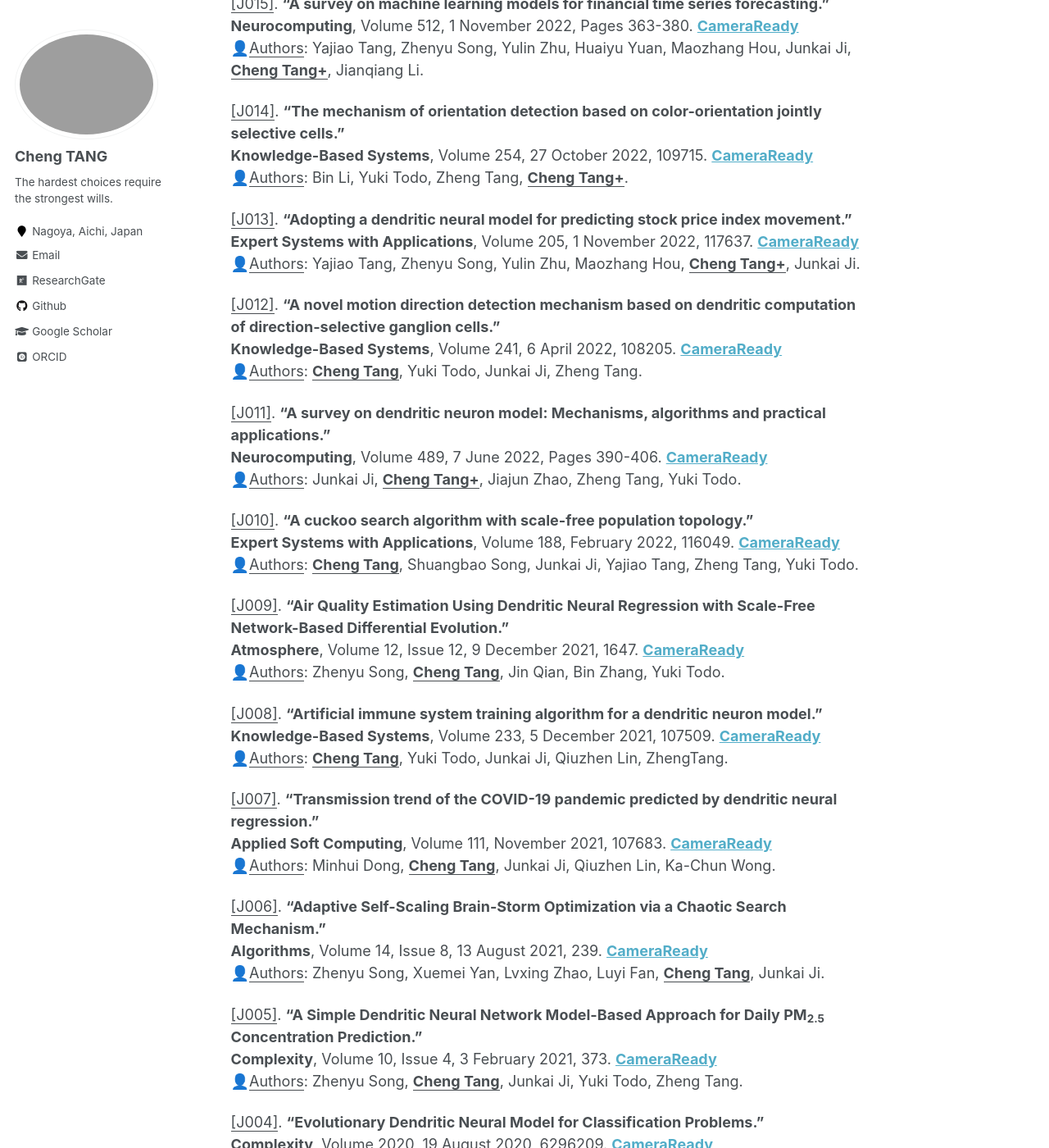
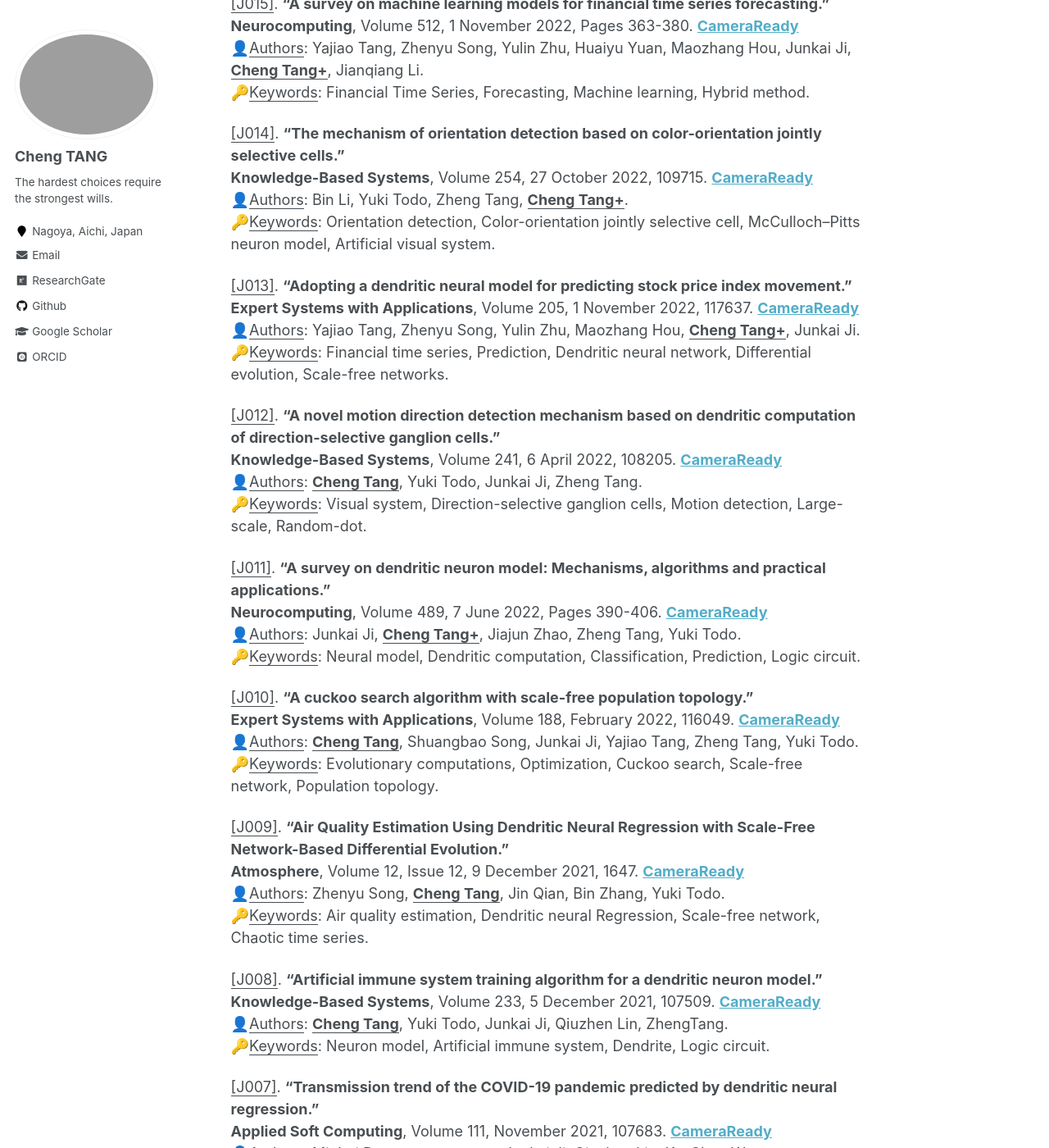
Before and after one commit to ChengTANG-AI/chengtang-ai.github.io, a Jekyll site: the page built from _pages/JournalPublications.md, in a window 1280 px wide and 1400 px high, scrolled down 403 px. Shown: the whole window at 82% size. Built offline with Jekyll 4.4.1, drawn with Linux system fonts in a browser that asks for light colours; some web fonts are replaced; some of the changed text lies outside the part shown.

Commit message:
Update JournalPublications.md

```diff
--- a/_pages/JournalPublications.md
+++ b/_pages/JournalPublications.md
@@ -34,46 +34,57 @@ Journal Articles
 <u>[J015]</u>. **"A survey on machine learning models for financial time series forecasting."**
 **Neurocomputing**, Volume 512, 1 November 2022, Pages 363-380. **[CameraReady](https://doi.org/10.1016/j.neucom.2022.09.003)**
 👤<u>Authors</u>: Yajiao Tang, Zhenyu Song, Yulin Zhu, Huaiyu Yuan, Maozhang Hou, Junkai Ji, **<u>Cheng Tang+</u>**, Jianqiang Li.
+🔑<u>Keywords</u>: Financial Time Series, Forecasting, Machine learning, Hybrid method.
 
 <u>[J014]</u>. **"The mechanism of orientation detection based on color-orientation jointly selective cells."**
 **Knowledge-Based Systems**, Volume 254, 27 October 2022, 109715. **[CameraReady](https://doi.org/10.1016/j.knosys.2022.109715)**
 👤<u>Authors</u>: Bin Li, Yuki Todo, Zheng Tang, **<u>Cheng Tang+</u>**.
+🔑<u>Keywords</u>: Orientation detection, Color-orientation jointly selective cell, McCulloch–Pitts neuron model, Artificial visual system.
 
 <u>[J013]</u>. **"Adopting a dendritic neural model for predicting stock price index movement."**
 **Expert Systems with Applications**, Volume 205, 1 November 2022, 117637. **[CameraReady](https://doi.org/10.1016/j.eswa.2022.117637)**
 👤<u>Authors</u>: Yajiao Tang, Zhenyu Song, Yulin Zhu, Maozhang Hou, **<u>Cheng Tang+</u>**, Junkai Ji.
+🔑<u>Keywords</u>: Financial time series, Prediction, Dendritic neural network, Differential evolution, Scale-free networks.
 
 <u>[J012]</u>. **"A novel motion direction detection mechanism based on dendritic computation of direction-selective ganglion cells."**
 **Knowledge-Based Systems**, Volume 241, 6 April 2022, 108205. **[CameraReady](https://doi.org/10.1016/j.knosys.2022.108205)**
 👤<u>Authors</u>: **<u>Cheng Tang</u>**, Yuki Todo, Junkai Ji, Zheng Tang.
+🔑<u>Keywords</u>: Visual system, Direction-selective ganglion cells, Motion detection, Large-scale, Random-dot.
 
 <u>[J011]</u>. **"A survey on dendritic neuron model: Mechanisms, algorithms and practical applications."**
 **Neurocomputing**, Volume 489, 7 June 2022, Pages 390-406. **[CameraReady](https://doi.org/10.1016/j.neucom.2021.08.153)**
 👤<u>Authors</u>: Junkai Ji, **<u>Cheng Tang+</u>**, Jiajun Zhao, Zheng Tang, Yuki Todo.
+🔑<u>Keywords</u>: Neural model, Dendritic computation, Classification, Prediction, Logic circuit.
 
 <u>[J010]</u>. **"A cuckoo search algorithm with scale-free population topology."**
 **Expert Systems with Applications**, Volume 188, February 2022, 116049. **[CameraReady](https://doi.org/10.1016/j.eswa.2021.116049)**
 👤<u>Authors</u>: **<u>Cheng Tang</u>**, Shuangbao Song, Junkai Ji, Yajiao Tang, Zheng Tang, Yuki Todo.
+🔑<u>Keywords</u>: Evolutionary computations, Optimization, Cuckoo search, Scale-free network, Population topology.
 
 <u>[J009]</u>. **"Air Quality Estimation Using Dendritic Neural Regression with Scale-Free Network-Based Differential Evolution."**
 **Atmosphere**, Volume 12, Issue 12, 9 December 2021, 1647. **[CameraReady](https://doi.org/10.3390/atmos12121647)**
 👤<u>Authors</u>: Zhenyu Song, **<u>Cheng Tang</u>**, Jin Qian, Bin Zhang, Yuki Todo.
+🔑<u>Keywords</u>: Air quality estimation, Dendritic neural Regression, Scale-free network, Chaotic time series.
 
 <u>[J008]</u>. **"Artificial immune system training algorithm for a dendritic neuron model."**
 **Knowledge-Based Systems**, Volume 233, 5 December 2021, 107509. **[CameraReady](https://doi.org/10.1016/j.knosys.2021.107509)**
 👤<u>Authors</u>: **<u>Cheng Tang</u>**, Yuki Todo, Junkai Ji, Qiuzhen Lin, ZhengTang.
+🔑<u>Keywords</u>: Neuron model, Artificial immune system, Dendrite, Logic circuit.
 
 <u>[J007]</u>. **"Transmission trend of the COVID-19 pandemic predicted by dendritic neural regression."**
 **Applied Soft Computing**, Volume 111, November 2021, 107683. **[CameraReady](https://doi.org/10.1016/j.asoc.2021.107683)**
 👤<u>Authors</u>: Minhui Dong, **<u>Cheng Tang</u>**, Junkai Ji, Qiuzhen Lin, Ka-Chun Wong.
+🔑<u>Keywords</u>: COVID-19, Prediction, Regression, Neural network, Optimization.
 
 <u>[J006]</u>. **"Adaptive Self-Scaling Brain-Storm Optimization via a Chaotic Search Mechanism."**
 **Algorithms**, Volume 14, Issue 8, 13 August 2021, 239. **[CameraReady](https://doi.org/10.3390/a14080239)**
 👤<u>Authors</u>: Zhenyu Song, Xuemei Yan, Lvxing Zhao, Luyi Fan, **<u>Cheng Tang</u>**, Junkai Ji.
+🔑<u>Keywords</u>: Brain-storm optimization, Chaotic local search, Adaptive mechanism.
 
 <u>[J005]</u>. **"A Simple Dendritic Neural Network Model-Based Approach for Daily PM<sub>2.5</sub> Concentration Prediction."**
 **Complexity**, Volume 10, Issue 4, 3 February 2021, 373. **[CameraReady](https://doi.org/10.3390/electronics10040373)**
 👤<u>Authors</u>: Zhenyu Song, **<u>Cheng Tang</u>**, Junkai Ji, Yuki Todo, Zheng Tang.
+🔑<u>Keywords</u>: Air quality forecasting, Neural network, Environment, PM<sub>2.5</sub> concentration.
 
 <u>[J004]</u>. **"Evolutionary Dendritic Neural Model for Classification Problems."**
 **Complexity**, Volume 2020, 19 August 2020, 6296209. **[CameraReady](https://doi.org/10.1155/2020/6296209)**
@@ -82,14 +93,17 @@ Journal Articles
 <u>[J003]</u>. **"A novel machine learning technique for computer-aided diagnosis."**
 **Engineering Applications of Artificial Intelligence**, Volume 92, June 2020, 103627. **[CameraReady](https://doi.org/10.1016/j.engappai.2020.103627)**
 👤<u>Authors</u>: **<u>Cheng Tang</u>**, Junkai Ji, Yajiao Tang, Shangce Gao, Zheng Tang, Yuki Todo.
+🔑<u>Keywords</u>: Computer-aided diagnosis, Artificial neural network, Artificial bee colony algorithm, Pruning, Logic circuit.
 
 <u>[J002]</u>. **"Training an approximate logic dendritic neuron model using social learning particle swarm optimization algorithm."**
 **IEEE Access**, Volume 7, 30 September 2019, Pages 141947-141959. **[CameraReady](https://doi.org/10.1109/ACCESS.2019.2944682)**
 👤<u>Authors</u>: Shuangyu Song, Xingqian Chen, **<u>Cheng Tang</u>**, Shuangbao Song, Zheng Tang, Yuki Todo.
+🔑<u>Keywords</u>: Dendritic neuron model, Heuristic optimization, Classification, pruning, Logic circuit.
 
 <u>[J001]</u>. **"An artificial bee colony algorithm search guided by scale-free networks."**
 **Information Sciences**, Volume 473, January 2019, Pages 142-165. **[CameraReady](https://doi.org/10.1016/j.ins.2018.09.034)**
 👤<u>Authors</u>: Junkai Ji, Shuangbao Song, **<u>Cheng Tang</u>**, Shangce Gao, Zheng Tang, Yuki Todo.
+🔑<u>Keywords</u>: Artificial bee colony, Scale-free network, Optimization, Exploration, Exploitation.
 
 
 <h2 id="cops">
```
